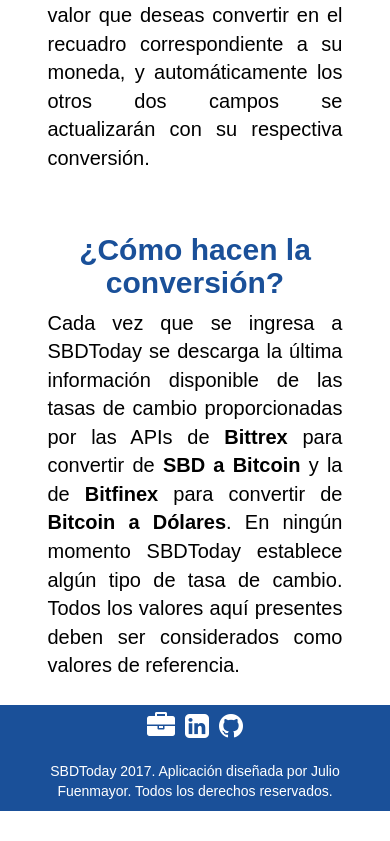
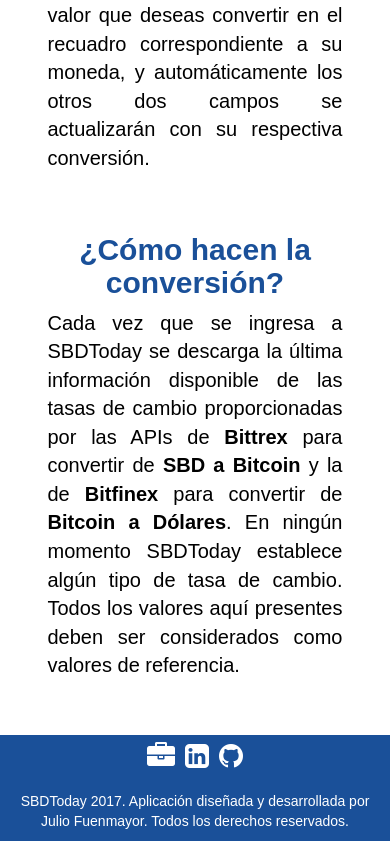
Before and after one commit to jfuenmayor96/sbdtoday, a React (Create React App) app in the folder client/: page / in a window 390 px wide. Shown: the part 1718-2559 px from the top of the page. Before the commit the page ends 2529 px from the top, so only its background shows below. Built offline with nearby package versions, Linux system fonts and the light colour scheme; no server answers; a web font is replaced by a local one.

Commit message:
se arreglan los derecho de autor

```diff
--- a/client/src/App.js
+++ b/client/src/App.js
@@ -103,7 +103,7 @@
             <h2>¿Cómo funciona?</h2>
             <p>Es tan simple como colocar el valor que deseas convertir en el recuadro correspondiente a su moneda, y automáticamente los otros dos campos se actualizarán con su respectiva conversión.</p>
           </div>
-          <div className="col-lg-6 col-lg-offset-3 col-md-6 col-md-offset-3 col-sm-6 col-sm-offset-3 col-xs-10 col-xs-offset-1" style={{color: "black", paddingTop: "15px", paddingBottom: "15px"}}>
+          <div className="col-lg-6 col-lg-offset-3 col-md-6 col-md-offset-3 col-sm-6 col-sm-offset-3 col-xs-10 col-xs-offset-1" style={{color: "black", paddingTop: "15px", paddingBottom: "45px"}}>
             <h2>¿Cómo hacen la conversión?</h2>
             <p>Cada vez que se ingresa a SBDToday se descarga la última información disponible de las tasas de cambio proporcionadas por las APIs de <b>Bittrex</b> para convertir de <b>SBD a Bitcoin</b> y la de <b>Bitfinex</b> para convertir de <b>Bitcoin a Dólares</b>. En ningún momento SBDToday establece algún tipo de tasa de cambio. Todos los valores aquí presentes deben ser considerados como valores de referencia.</p>
           </div>
@@ -129,7 +129,7 @@
                 </p>
             </div>
             <div className='col-sm-12 col-xs-12 visible-sm visible-xs hidden-lg hidden-md' style={{textAlign: "center", backgroundColor: "#1A5099", height: "auto", paddingTop: "10px"}}>
-              <p>SBDToday 2017. Aplicación diseñada por Julio Fuenmayor. Todos los derechos reservados.</p>
+              <p>SBDToday 2017. Aplicación diseñada y desarrollada por Julio Fuenmayor. Todos los derechos reservados.</p>
             </div>
           </footer>
         </div>
```
